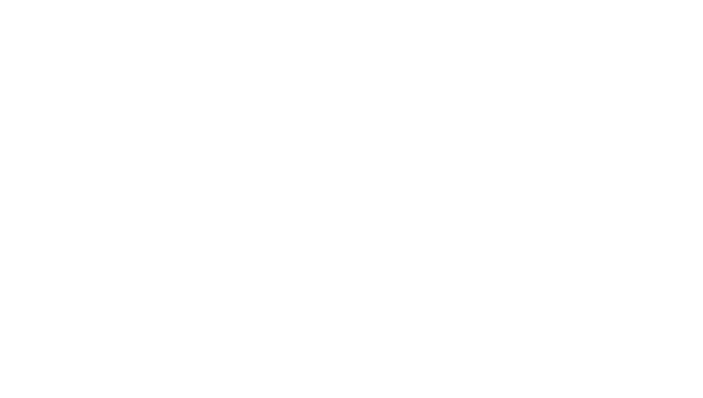
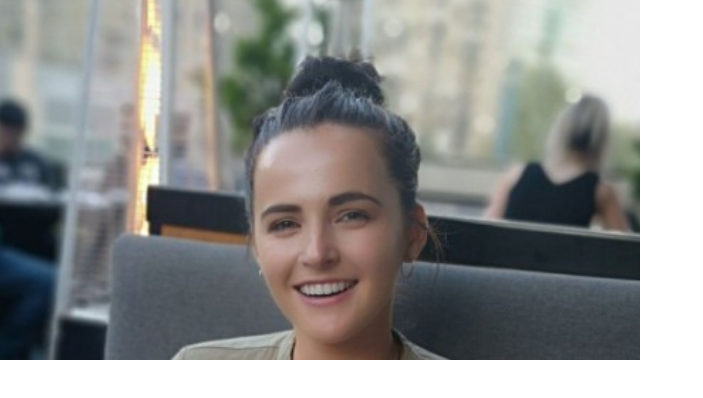
Before and after one commit to shielh/CodeInstituteCV, a plain HTML site: page index.html in a window 1280 px wide. Shown: the whole page, without its empty margins (0-703 px from the left). Drawn offline with nearby package versions, Linux system fonts and the light colour scheme.

Commit message:
Add logo to header of page to take up one third of width space

```diff
--- /dev/null
+++ b/assets/css/style.css
@@ -0,0 +1,16 @@
+@import url('https://fonts.googleapis.com/css2?family=Roboto:100,200,300,400,500,600,700|Exo:100,200,300,400,500,600,700&display=swap');
+
+header {
+    margin: 0;
+}
+
+.logo {
+    background: url("../images/profile-pic1.png");
+    background-position: center;
+    background-repeat: no-repeat;
+    background-size: cover;
+    min-height: 360px;
+    transition: all .5s ease-in-out;
+    -moz-transition: all .5s ease-in-out;
+    -webkit-transition: all .5s ease-in-out;
+}
--- a/index.html
+++ b/index.html
@@ -5,13 +5,20 @@
     <meta name="viewport" content="width=device-width, initial-scale=1.0">
     <link rel="stylesheet" href="https://stackpath.bootstrapcdn.com/bootstrap/4.5.2/css/bootstrap.min.css" type="text/css">
     <link rel="stylesheet" href="https://stackpath.bootstrapcdn.com/font-awesome/4.7.0/css/font-awesome.min.css" type="text/css">
+    <link rel="stylesheet" href="assets/css/style.css" type="text/css" />
     <title>Helen</title>
 </head>
 <body>
     <header>
+        <div class="row">
+            <a href="index.html" class="col md-4 logo">
+            </a>
 
+            <div class="col md-8">
+            </div>
+
+        </div>
     </header>
-
     <section>
 
     </section>
```
Also changed, not shown: assets/images/profile-pic1.png (added), 1 other file.
